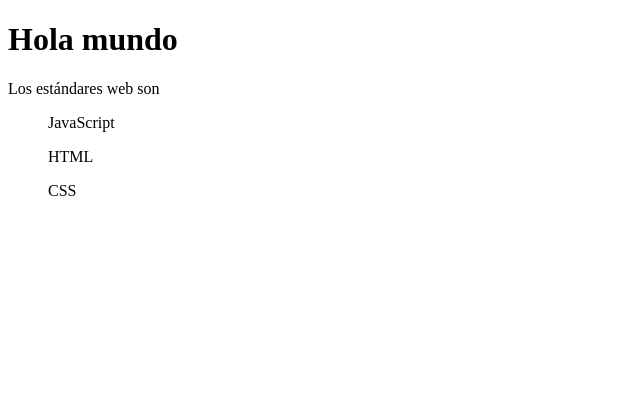
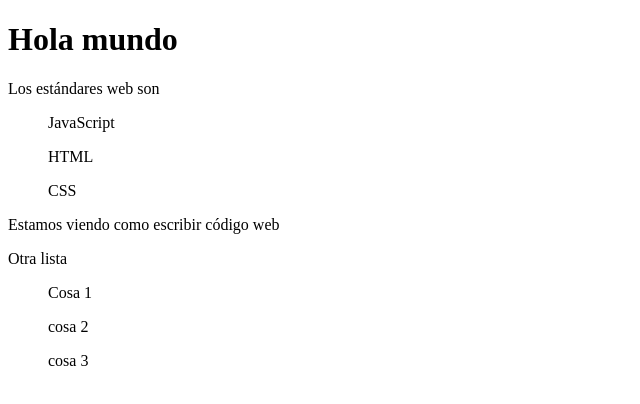
Before and after one commit to DaFrik19/amerike-1ciber, a plain HTML site: page index.html in a window 1280 px wide. Shown: the whole page, without its empty margins (0-640 px from the left). Drawn offline with Linux system fonts and the light colour scheme.

Commit message:
Más cosas

```diff
--- a/index.html
+++ b/index.html
@@ -11,4 +11,10 @@
   <ol>JavaScript</ol>
   <ol>HTML</ol>
   <ol>CSS</ol>
+
+  <p>Estamos viendo como escribir código web</p>
+  <p>Otra lista</p>
+  <ul>Cosa 1</ul>
+  <ul>cosa 2</ul>
+  <ul>cosa 3</ul>
 </body>
```
